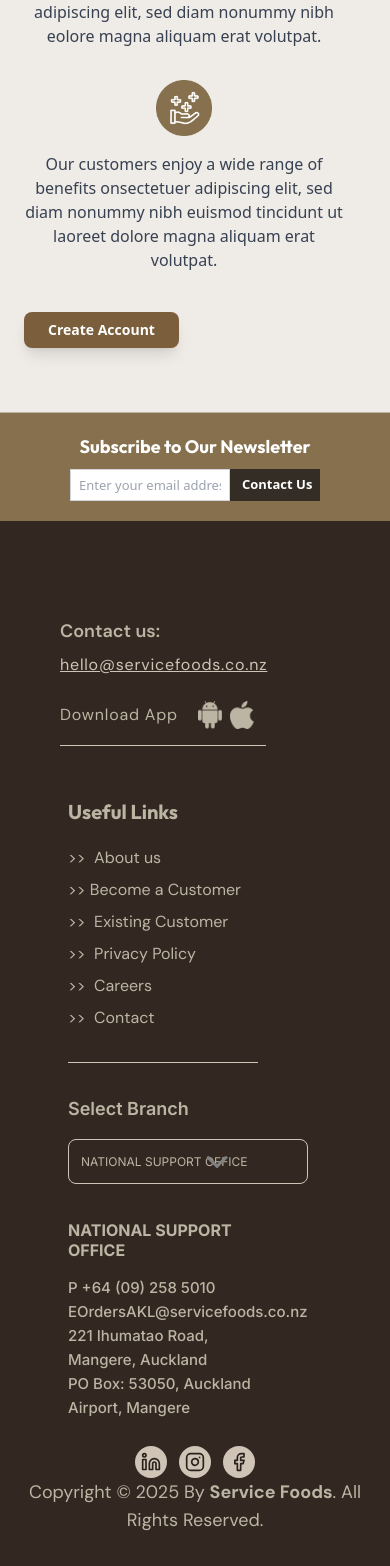
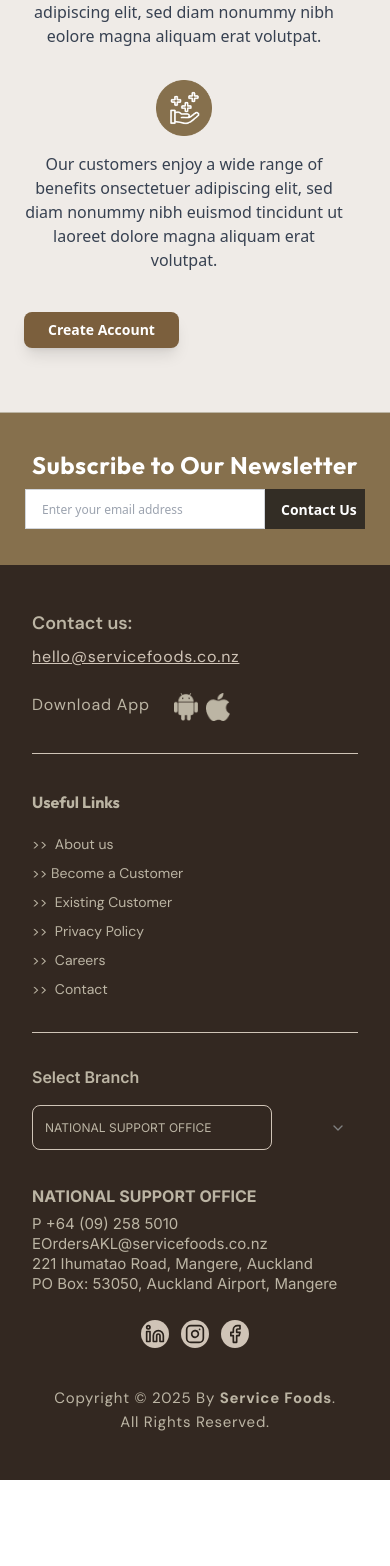
Before and after one commit to vanshikamadesya/service-food-ui, a React (Vite) app: page / in a window 390 px wide. Shown: the part 2682-4248 px from the top of the page. After the commit the page ends 4162 px from the top, so only its background shows below. Built offline with nearby package versions, Linux system fonts and the light colour scheme.

Commit message:
update footer

```diff
--- a/src/Layouts/AppLayout.tsx
+++ b/src/Layouts/AppLayout.tsx
@@ -1,6 +1,6 @@
 import { Outlet } from "react-router-dom";
 import Header from "../components/Header";
-import Footer from "../components/footer";
+import Footer from "../components/Footer";
 const AppLayout = () => {
   return (
     <div>
--- a/src/components/footer.tsx
+++ b/src/components/footer.tsx
@@ -8,19 +8,19 @@
   return (
     <footer className="bg-[#332821] text-white w-full">
       {/* Subscribe Section */}
-      <div className="bg-[#86704D] border-t-[1.5px] border-[#BCB5A4] py-5 md:py-16 ">
-        <div className="max-w-7xl mx-auto px-6 flex flex-col md:flex-row items-center justify-between">
-          <h2 className="font-outfit font-bold text-lg md:text-4xl md:text-left px-6 md:px-12 text-center">
+      <div className="bg-[#86704D] border-t-[1.5px] border-[#BCB5A4] py-5 md:py-16 sm:w-full">
+        <div className="max-w-7xl mx-auto px-6 sm:py-2 py-4 flex flex-col md:flex-row items-center md:items-center justify-between">
+          <h2 className="font-outfit font-bold text-2xl sm:text-4xl tracking-wide md:text-4xl text-left md:text-left px-0 md:px-12">
             Subscribe to Our Newsletter
           </h2>
-          <div className="flex w-full md:w-auto mt-2 md:mt-0 md:pr-32 justify-center">
-            <div className="flex w-full max-w-[250px] md:max-w-none">
+          <div className="flex w-full md:w-auto mt-2 md:mt-0 md:pr-32 justify-center sm:justify-start">
+            <div className="flex w-full max-w-[340px] sm:max-w-[360px] md:max-w-none">
               <input
                 type="email"
                 placeholder="Enter your email address"
-                className="border border-gray-300 p-2 w-[70%] md:w-[360px] text-black text-[13px] h-8 md:h-auto"
+                className="border border-gray-300 p-2 pl-4 w-full sm:w-[300px] md:w-[360px] text-black text-[12px] sm:text-[15px] h-10 sm:h-12 md:h-auto"
               />
-              <button className="bg-[#332D25] text-white px-3 py-1 md:px-6 md:py-3 font-semibold hover:bg-[#a99b87] text-[13px] h-8 md:h-auto whitespace-nowrap w-auto min-w-[90px]">
+              <button className="bg-[#332D25] text-white px-4 py-2 sm:px-6 sm:py-3 font-semibold hover:bg-[#a99b87] text-[14px] sm:text-[15px] h-10 sm:h-12 md:h-auto whitespace-nowrap w-auto min-w-[100px] sm:min-w-[120px]">
                 Contact Us
               </button>
             </div>
@@ -29,13 +29,13 @@
       </div>
 
       {/* Footer Content */}
-      <div className="bg-[#332821] py-8 -mb-[50px] mt-9 pr-20 pl-4">
-        <div className="max-w-7xl mx-auto px-11 grid grid-cols-1 md:grid-cols-2 gap-7 ">
+      <div className="bg-[#332821] py-8 -mb-[50px] mt-9 pr-4 sm:pr-20 pl-4">
+        <div className="max-w-7xl mx-auto px-4 sm:px-14 grid grid-cols-1 md:grid-cols-2 gap-9">
           {/* Left Section */}
-          <div className="text-[#BCB5A4] space-y-4 max-w-[500px]  sm:mt-0  ">
-            <div className="hidden sm:flex items-start mt-6">
-              <img src={cartImage} className="h-[110px] mr-3" alt="Cart" />
-              <p className="text-sm leading-relaxed tracking-wide font-normal font-dmSans">
+          <div className="text-[#BCB5A4] space-y-4 max-w-[510px] sm:mt-0 pl-0 sm:pl-3">
+            <div className="hidden sm:flex items-start mt-3">
+              <img src={cartImage} className="h-[110px] mr-2" alt="Cart" />
+              <p className="text-sm leading-relaxed font-normal font-dmSans">
                 Lorem ipsum dolor sit amet consectetur. Amet porta accumsan ac
                 in quis elementum at duis. Placerat nec donec sed adipiscing
                 semper turpis luctus. Felis aenean hac quis risus sit. Lobortis
@@ -44,28 +44,28 @@
             </div>
 
             {/* Contact Us Section */}
-            <div className="mt-0 sm:mt-6 py-2">
-              <hr className="border-[#d0c4b7] mt-6 mb-6 hidden sm:block" />
+            <div className="-mt-2 sm:mt-6 py-0 sm:py-2">
+              <div className="border-t border-[#BCB5A466] w-full sm:w-[490px] mt-4 mb-8 hidden sm:block"></div>
 
               {/* Contact Section - Email Below "Contact Us" on Small Screens */}
-              <div className="flex flex-col sm:flex-row sm:items-center sm:space-x-4 py-1">
-                <h4 className="text-lg font-semibold font-dmSans  sm:mt-0">
+              <div className="flex flex-col sm:flex-row sm:items-center sm:space-x-4 py-0 sm:py-1 items-start">
+                <h4 className="text-lg font-semibold font-dmSans -mt-10 sm:mt-0 text-left">
                   Contact us:
                 </h4>
                 <a
                   href="mailto:hello@servicefoods.co.nz"
-                  className="underline text-[#d0c4b7] font-dmSans tracking-wider mt-2 sm:mt-0"
+                  className="underline text-[#d0c4b7] font-dmSans tracking-wider mt-2 sm:mt-0 text-left"
                 >
                   hello@servicefoods.co.nz
                 </a>
               </div>
 
               {/* Download App Section with Icons */}
-              <div className="flex items-center space-x-2 mt-2">
-                <p className="text-[#BCB5A4] md:text-lg font-dmSans tracking-wider mt-3">
-                  Download App{" "}
+              <div className="flex items-start space-x-3 md:space-x-2 mt-6 mb-4 md:mb-0 ">
+                <p className="text-[#BCB5A4] md:text-md font-dmSans tracking-wider">
+                  Download App
                 </p>
-                <div className="flex px-3 mt-3">
+                <div className="flex px-3">
                   <img
                     src={androidImage}
                     alt="Android"
@@ -74,17 +74,17 @@
                   <img src={iPhoneImage} alt="Apple" className="w-6 h-7" />
                 </div>
               </div>
-              <hr className="border-[#d0c4b7] mt-4 mb-4 block sm:hidden" />
+              <hr className="border-[#d0c4b7] mt-8  block sm:hidden" />
             </div>
           </div>
 
-          <div className="flex flex-col md:flex-row justify-between px-2 space-y-8 md:space-y-0 md:space-x-11  ">
+          <div className="flex flex-col md:flex-row justify-between px-0 sm:px-3 space-y-8 md:space-y-0 md:space-x-11">
             {/* Useful Links */}
-            <div>
-              <h3 className="text-xl font-bold mb-5 text-[#BCB5A4] font-outfit ">
+            <div className="">
+              <h3 className="text-md font-bold mb-5 text-[#BCB5A4] font-outfit text-left">
                 Useful Links
               </h3>
-              <ul className="text-[#BCB5A4] space-y-2 font-dmSans ">
+              <ul className="text-[#BCB5A4] space-y-2 font-dmSans text-[14px] text-left">
                 <li className="sm:hidden">&gt;&gt;&nbsp; About us</li>
                 <li className="sm:hidden">&gt;&gt;&nbsp;Become a Customer</li>
                 <li className="sm:hidden">&gt;&gt;&nbsp; Existing Customer</li>
@@ -102,29 +102,30 @@
             <hr className="border-[#d0c4b7] mt-4 mb-4 block sm:hidden" />
 
             {/* Branch Info */}
-            <div>
-              <h3 className="text-lg font-semibold mb-4 text-[#BCB5A4] font-inter">
+            <div className="">
+              <h3 className="text-md font-semibold mb-4 text-[#BCB5A4] font-inter text-left">
                 Select Branch
               </h3>
               <div className="relative mb-4">
                 <select
-                  className="w-[240px] sm:w-[360px] h-[45px] sm:h-[55px] bg-transparent border border-[#d0c4b7]
-  px-3 sm:px-5 py-2 sm:py-4 rounded-lg focus:outline-none text-[#BCB5A4]
-  text-xs sm:text-sm appearance-none pr-8 sm:pr-10 relative font-inter"
+                  className="w-[240px] sm:w-[330px] h-[45px] sm:h-[55px] bg-transparent border border-[#d0c4b7]
+        px-3 sm:px-5 py-2 sm:py-4 rounded-lg focus:outline-none text-[#BCB5A4]
+        text-xs sm:text-sm appearance-none pr-12 sm:pr-10 relative font-inter outline-4"
                 >
                   <option>NATIONAL SUPPORT OFFICE</option>
                 </select>
                 {/* Custom Bigger Arrow */}
-                <div className="absolute top-1/2 right-4 sm:right-6 ht- transform -translate-y-1/2 pointer-events-none">
+                <div className="absolute top-1/2 right-3 sm:right-6 transform -translate-y-1/2 pointer-events-none">
                   <svg
-                    width="50"
-                    height="35"
+                    width="16"
+                    height="16"
                     viewBox="0 0 24 24"
                     fill="none"
                     stroke="gray"
                     strokeWidth="2"
                     strokeLinecap="round"
                     strokeLinejoin="round"
+                    className="w-4 h-4 sm:w-6 sm:h-6"
                   >
                     <path d="M6 9l6 6 6-6"></path>
                   </svg>
@@ -132,10 +133,10 @@
               </div>
 
               <div className="text-[#BCB5A4] text-sm py-3">
-                <p className="font-bold py-2 text-[#BCB5A4] font-inter text-[16px]">
+                <p className="font-bold py-2 text-[#BCB5A4] font-inter text-[16px] text-left">
                   NATIONAL SUPPORT OFFICE
                 </p>
-                <p className="text-[#BCB5A4] font-medium font-inter text-[15px]/6 mt-2">
+                <p className="text-[#BCB5A4] font-normal font-inter text-[15px]  text-left">
                   P +64 (09) 258 5010
                   <br />
                   EOrdersAKL@servicefoods.co.nz
@@ -152,15 +153,20 @@
 
       {/* Bottom Footer */}
       <div className="text-[#BCB5A4] text-sm py-8">
-        <hr className="border-[#d0c4b7] w-full my-4 hidden md:block" />
+        <div className="border-t border-[#BCB5A466] w-full mb-8 hidden sm:block"></div>
 
-        <div className="max-w-7xl mx-auto px-6 flex flex-col-reverse md:flex-row items-center justify-between">
-          <p className="text-center md:text-left font-normal text-lg font-dmSans">
-            Copyright © 2025 By <strong>Service Foods</strong>. All Rights
-            Reserved.
+        <div className="max-w-7xl mx-auto px-6 flex flex-col-reverse md:flex-row items-center md:items-center justify-between">
+        <p className="text-center md:text-left text-[15px] font-dmSans mb-4 md:mb-0 mt-6 md:mt-0 tracking-wider">
+        Copyright © 2025 By <strong>Service Foods</strong>.
+            <span className="block sm:hidden -mt-4  mr-3">
+              {" "}
+              {/* Visible only on mobile */}
+              <br />
+            </span>
+            All Rights Reserved.
           </p>
-          <div className="flex space-x-3  md:mb-1 md:mt-2 px-20">
-            {[
+          <div className="flex space-x-3 mb-4 md:mb-0 justify-center md:justify-end">
+          {[
               { icon: Linkedin, link: "#" },
               { icon: Instagram, link: "#" },
               { icon: Facebook, link: "#" },
@@ -168,8 +174,8 @@
               <a
                 key={index}
                 href={link}
-                className="w-8 h-8 flex items-center justify-center rounded-full bg-[#d0c4b7] text-[#29211b] hover:bg-[#b9a899]"
-              >
+                className="w-7 h-7 flex items-center justify-center rounded-full bg-[#d0c4b7] text-[#29211b] hover:bg-[#b9a899]"
+                >
                 <Icon size={20} />
               </a>
             ))}
```
